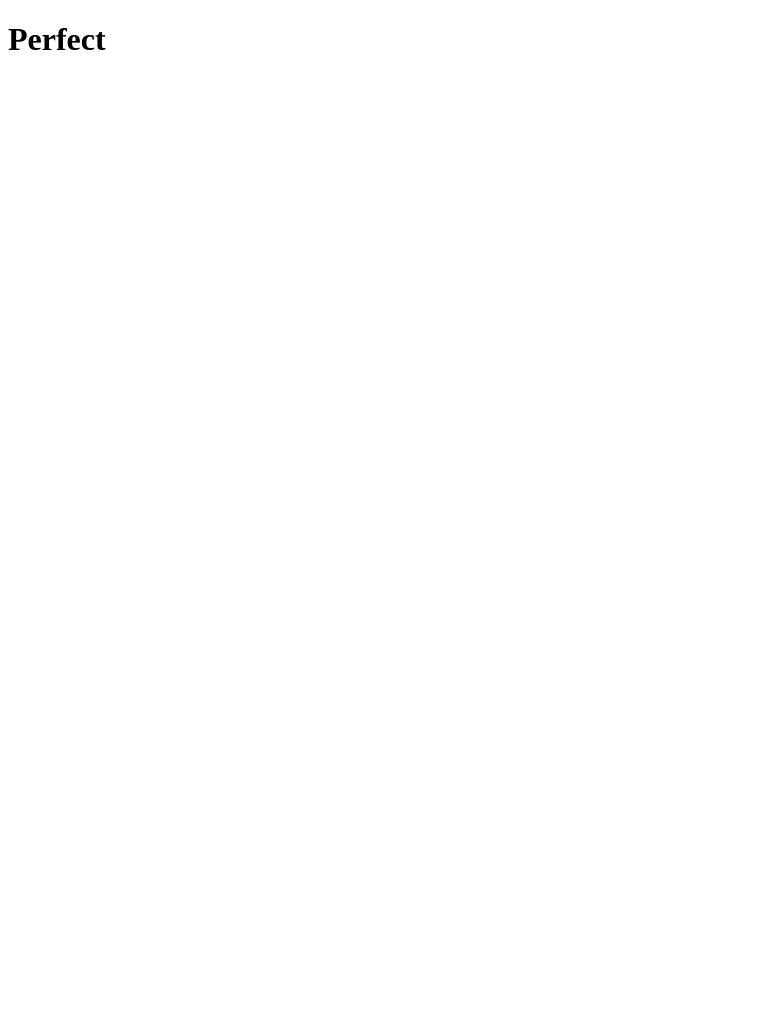
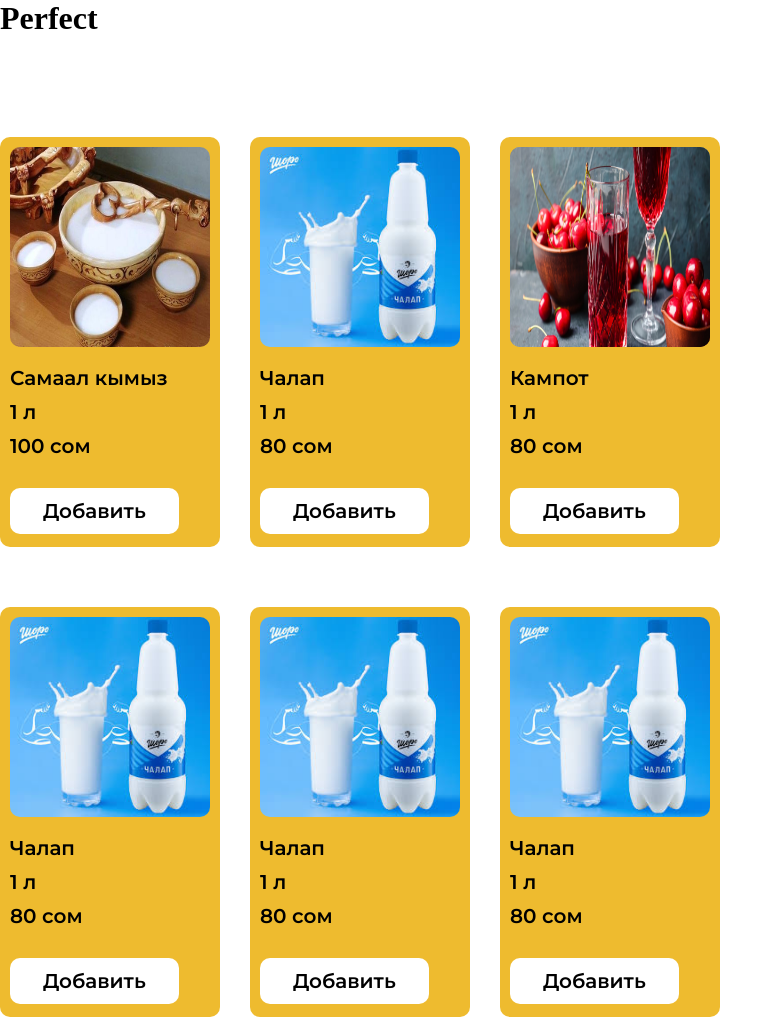
Before and after one commit to BAKYTq1/Restoran---Perfect, a plain HTML site: page index.html in a window 1280 px wide. Shown: the whole page, without its empty margins (0-783 px from the left). Before the commit the page ends 800 px from the top, so only its background shows below. Drawn offline with Linux system fonts and the light colour scheme.

Commit message:
экинчи секшн бутту

```diff
--- a/index.html
+++ b/index.html
@@ -4,6 +4,10 @@
     <meta charset="UTF-8">
     <meta name="viewport" content="width=device-width, initial-scale=1.0">
     <title>Document</title>
+    <link rel="stylesheet" href="./style.css">
+    <link rel="preconnect" href="https://fonts.googleapis.com">
+    <link rel="preconnect" href="https://fonts.gstatic.com" crossorigin>
+    <link href="https://fonts.googleapis.com/css2?family=Manrope:wght@200..800&family=Montserrat:ital,wght@0,100..900;1,100..900&family=Raleway:ital,wght@0,100..900;1,100..900&display=swap" rel="stylesheet">
 </head>
 <body>
     <header>
@@ -13,7 +17,54 @@
     </header>
     <main>
         <section></section>
-        <section></section>
+        <section>
+            <div class="front">
+                <div class="res">
+                    <img src="./img/кымыз.jpg" alt="" class="res2">
+                    <h3 class="res3">Самаал кымыз</h3>
+                    <p class="res4">1 л</p>
+                    <p class="res6">100 сом</p>
+                    <button class="res5">Добавить</button>
+                </div>
+                <div class="res7">
+                    <img src="./img/чалап.jpg" alt="" class="res8">
+                    <h3 class="res9">Чалап</h3>
+                    <p class="res10">1 л</p>
+                    <p class="res11">80 сом</p>
+                    <button class="res12">Добавить</button>
+                </div>
+                <div class="res13">
+                    <img src="./img/компот.jpg" alt="" class="res14">
+                    <h3 class="res15">Кампот</h3>
+                    <p class="res16">1 л</p>
+                    <p class="res17">80 сом</p>
+                    <button class="res18">Добавить</button>
+                </div>
+            </div>
+            <div class="alert">
+                <div class="res19">
+                    <img src="./img/чалап.jpg" alt="" class="res20">
+                    <h3 class="res21">Чалап</h3>
+                    <p class="res22">1 л</p>
+                    <p class="res23">80 сом</p>
+                    <button class="res24">Добавить</button>
+                </div>
+                <div class="res25">
+                    <img src="./img/чалап.jpg" alt="" class="res26">
+                    <h3 class="res27">Чалап</h3>
+                    <p class="res28">1 л</p>
+                    <p class="res29">80 сом</p>
+                    <button class="res30">Добавить</button>
+                </div>
+                <div class="res31">
+                    <img src="./img/чалап.jpg" alt="" class="res32">
+                    <h3 class="res33">Чалап</h3>
+                    <p class="res34">1 л</p>
+                    <p class="res35">80 сом</p>
+                    <button class="res36">Добавить</button>
+                </div>
+            </div>
+        </section>
         <section></section>
         <section></section>
     </main>
--- a/style.css
+++ b/style.css
@@ -0,0 +1,323 @@
+*{
+    box-sizing: border-box;
+    margin: 0%;
+    padding: 0%;
+}
+.res{
+    width: 220px;
+    height: 410px;
+    margin-top: 100px;
+    background-color: rgb(238, 187, 47);
+    padding-top: 10px;
+    border-radius: 10px;
+}
+.res2{
+    width: 200px;
+    height: 200px;
+    background-image: url("./img/кымыз.jpg");
+    background-repeat: no-repeat;
+    background-size: cover;
+    border-radius: 10px;
+    margin-left: 10px;
+}
+.res3{
+    font-size: 20px;
+    font-weight: 600;
+    font-family: Montserrat;
+    margin-top: 15px;
+    margin-left: 10px;
+}
+.res4{
+    font-size: 20px;
+    font-weight: 600;
+    font-family: Montserrat;
+    margin-top: 10px;
+    margin-left: 10px;
+}
+.res6{
+    font-size: 20px;
+    font-weight: 600;
+    font-family: Montserrat;
+    margin-top: 10px;
+    margin-left: 10px;
+}
+.res5{
+    font-size: 20px;
+    font-weight: 600;
+    font-family: Montserrat;
+    margin-top: 10px;
+    padding: 11px 33px ;
+    background-color: white;
+    margin-left: 10px;
+    border-radius: 10px;
+    border: none;
+    margin-top: 30px;
+    margin-left: 10px;
+}
+.res7{
+    width: 220px;
+    height: 410px;
+    margin-top: 100px;
+    background-color: rgb(238, 187, 47);
+    padding-top: 10px;
+    border-radius: 10px;
+    margin-left: 30px;
+}
+.res8{
+    width: 200px;
+    height: 200px;
+    background-image: url("./img/чалап.jpg");
+    background-repeat: no-repeat;
+    background-size: cover;
+    border-radius: 10px;
+    margin-left: 10px;
+}
+.res9{
+    font-size: 20px;
+    font-weight: 600;
+    font-family: Montserrat;
+    margin-top: 15px;
+    margin-left: 10px;
+}
+.res10{
+    font-size: 20px;
+    font-weight: 600;
+    font-family: Montserrat;
+    margin-top: 10px;
+    margin-left: 10px;
+}
+.res11{
+    font-size: 20px;
+    font-weight: 600;
+    font-family: Montserrat;
+    margin-top: 10px;
+    margin-left: 10px;
+}
+.res12{
+    font-size: 20px;
+    font-weight: 600;
+    font-family: Montserrat;
+    margin-top: 10px;
+    padding: 11px 33px ;
+    background-color: white;
+    margin-left: 10px;
+    border-radius: 10px;
+    border: none;
+    margin-top: 30px;
+    margin-left: 10px;
+}
+.res13{
+    width: 220px;
+    height: 410px;
+    margin-top: 100px;
+    background-color: rgb(238, 187, 47);
+    padding-top: 10px;
+    border-radius: 10px;
+    margin-left: 30px;
+}
+.res14{
+    width: 200px;
+    height: 200px;
+    background-image: url("./img/компот.jpg");
+    background-repeat: no-repeat;
+    background-size: cover;
+    border-radius: 10px;
+    margin-left: 10px;
+}
+.res15{
+    font-size: 20px;
+    font-weight: 600;
+    font-family: Montserrat;
+    margin-top: 15px;
+    margin-left: 10px;
+}
+.res16{
+    font-size: 20px;
+    font-weight: 600;
+    font-family: Montserrat;
+    margin-top: 10px;
+    margin-left: 10px;
+}
+.res17{
+    font-size: 20px;
+    font-weight: 600;
+    font-family: Montserrat;
+    margin-top: 10px;
+    margin-left: 10px;
+}
+.res18{
+    font-size: 20px;
+    font-weight: 600;
+    font-family: Montserrat;
+    margin-top: 10px;
+    padding: 11px 33px ;
+    background-color: white;
+    margin-left: 10px;
+    border-radius: 10px;
+    border: none;
+    margin-top: 30px;
+    margin-left: 10px;
+}
+.res19{
+    width: 220px;
+    height: 410px;
+    margin-top: 100px;
+    background-color: rgb(238, 187, 47);
+    padding-top: 10px;
+    border-radius: 10px;
+}
+.res20{
+    width: 200px;
+    height: 200px;
+    background-image: url("./img/чалап.jpg");
+    background-repeat: no-repeat;
+    background-size: cover;
+    border-radius: 10px;
+    margin-left: 10px;
+}
+.res21{
+    font-size: 20px;
+    font-weight: 600;
+    font-family: Montserrat;
+    margin-top: 15px;
+    margin-left: 10px;
+}
+.res22{
+    font-size: 20px;
+    font-weight: 600;
+    font-family: Montserrat;
+    margin-top: 10px;
+    margin-left: 10px;
+}
+.res23{
+    font-size: 20px;
+    font-weight: 600;
+    font-family: Montserrat;
+    margin-top: 10px;
+    margin-left: 10px;
+}
+.res24{
+    font-size: 20px;
+    font-weight: 600;
+    font-family: Montserrat;
+    margin-top: 10px;
+    padding: 11px 33px ;
+    background-color: white;
+    margin-left: 10px;
+    border-radius: 10px;
+    border: none;
+    margin-top: 30px;
+    margin-left: 10px;
+}
+.res25{
+    width: 220px;
+    height: 410px;
+    margin-top: 100px;
+    background-color: rgb(238, 187, 47);
+    padding-top: 10px;
+    border-radius: 10px;
+    margin-left: 30px;
+}
+.res26{
+    width: 200px;
+    height: 200px;
+    background-image: url("./img/чалап.jpg");
+    background-repeat: no-repeat;
+    background-size: cover;
+    border-radius: 10px;
+    margin-left: 10px;
+}
+.res27{
+    font-size: 20px;
+    font-weight: 600;
+    font-family: Montserrat;
+    margin-top: 15px;
+    margin-left: 10px;
+}
+.res28{
+    font-size: 20px;
+    font-weight: 600;
+    font-family: Montserrat;
+    margin-top: 10px;
+    margin-left: 10px;
+}
+.res29{
+    font-size: 20px;
+    font-weight: 600;
+    font-family: Montserrat;
+    margin-top: 10px;
+    margin-left: 10px;
+}
+.res30{
+    font-size: 20px;
+    font-weight: 600;
+    font-family: Montserrat;
+    margin-top: 10px;
+    padding: 11px 33px ;
+    background-color: white;
+    margin-left: 10px;
+    border-radius: 10px;
+    border: none;
+    margin-top: 30px;
+    margin-left: 10px;
+}
+.res31{
+    width: 220px;
+    height: 410px;
+    margin-top: 100px;
+    background-color: rgb(238, 187, 47);
+    padding-top: 10px;
+    border-radius: 10px;
+    margin-left: 30px;
+}
+.res32{
+    width: 200px;
+    height: 200px;
+    background-image: url("./img/чалап.jpg");
+    background-repeat: no-repeat;
+    background-size: cover;
+    border-radius: 10px;
+    margin-left: 10px;
+}
+.res33{
+    font-size: 20px;
+    font-weight: 600;
+    font-family: Montserrat;
+    margin-top: 15px;
+    margin-left: 10px;
+}
+.res34{
+    font-size: 20px;
+    font-weight: 600;
+    font-family: Montserrat;
+    margin-top: 10px;
+    margin-left: 10px;
+}
+.res35{
+    font-size: 20px;
+    font-weight: 600;
+    font-family: Montserrat;
+    margin-top: 10px;
+    margin-left: 10px;
+}
+.res36{
+    font-size: 20px;
+    font-weight: 600;
+    font-family: Montserrat;
+    margin-top: 10px;
+    padding: 11px 33px ;
+    background-color: white;
+    margin-left: 10px;
+    border-radius: 10px;
+    border: none;
+    margin-top: 30px;
+    margin-left: 10px;
+}
+.front{
+    display: flex;
+
+}
+.alert{
+    display: flex;
+    margin-top: -40px;
+}
```
Also changed, not shown: img/компот.jpg (added), img/кымыз.jpg (added), img/чалап.jpg (added).
